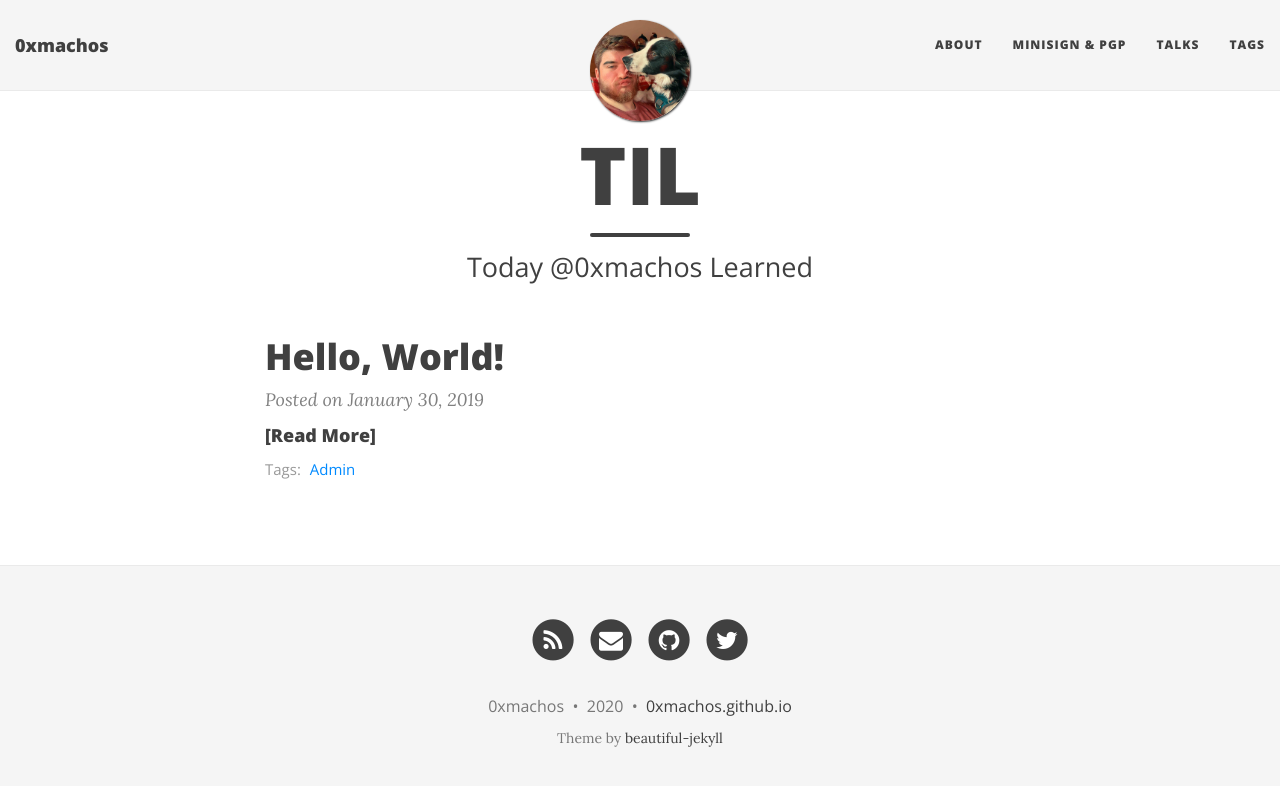
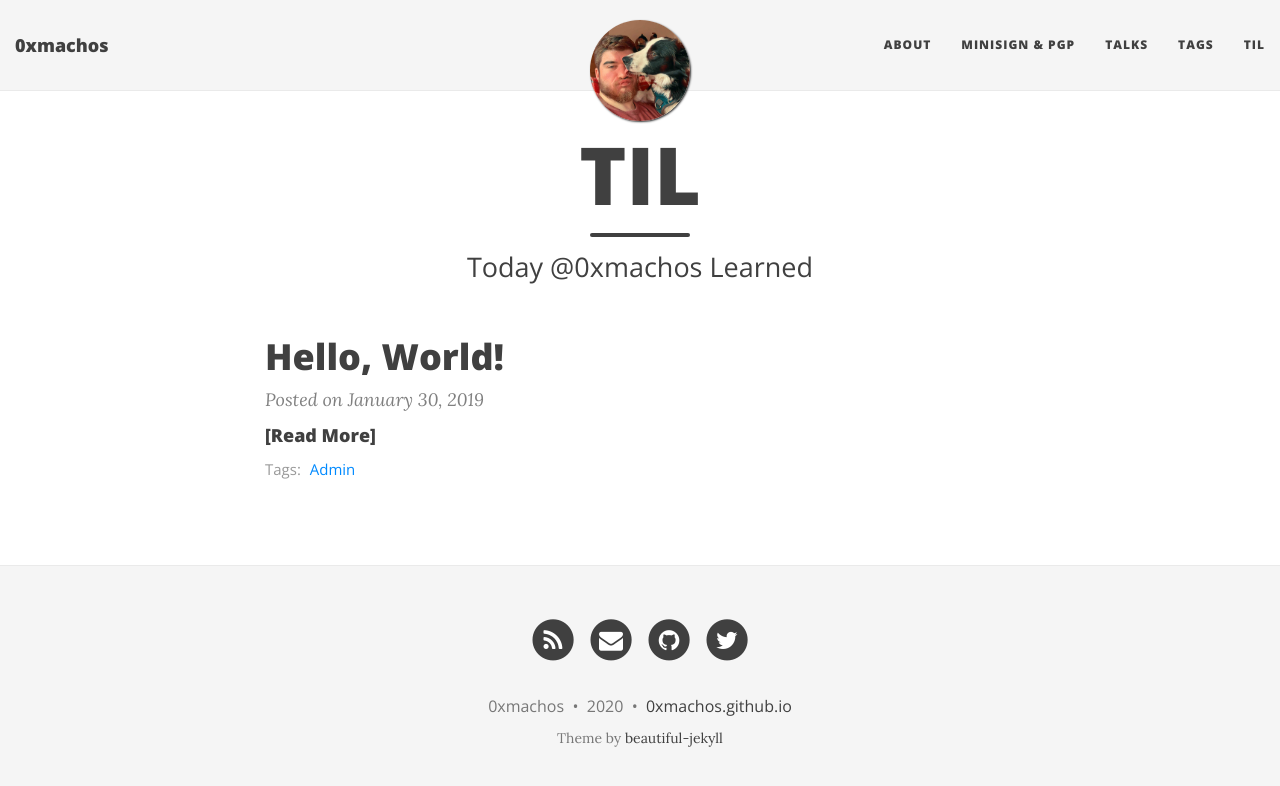
Before and after one commit to 0xmachos/til, a Jekyll site: the page built from index.html, in a window 1280 px wide. Shown: the top 786 px of the page. Built offline with Jekyll 4.4.1, drawn with Linux system fonts in a browser that asks for light colours; nearby versions of some CDN libraries; the list of posts is cut into pages by our own code.

Commit message:
navbar-links: Update

```diff
--- a/_config.yml
+++ b/_config.yml
@@ -23,10 +23,11 @@ description: Today i Learned
 
 # List of links in the navigation bar
 navbar-links:
-  About: "https://0xmachos.com/about"
+  About: "about"
   Minisign & PGP: "minisign-pgp"
   Talks: "talks"
   Tags: "tags"
+  TIL: "til"
 
 # Image to show in the navigation bar - image must be a square (width = height)
 # Remove this parameter if you don't want an image in the navbar
```
